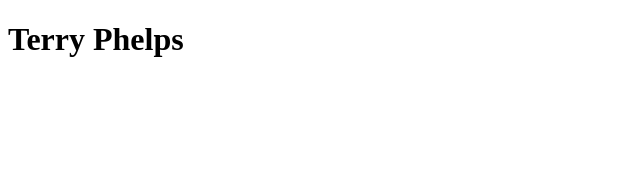
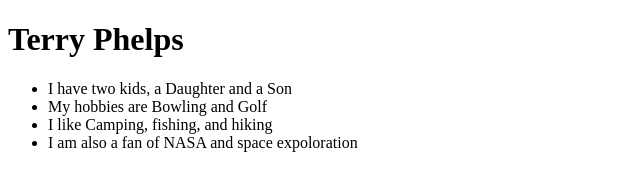
Before and after one commit to terryphelps/day-1, a plain HTML site: page index.html in a window 1280 px wide. Shown: the whole page, without its empty margins (0-640 px from the left). Drawn offline with Linux system fonts and the light colour scheme.

Commit message:
Updated my BIO

```diff
--- a/index.html
+++ b/index.html
@@ -10,6 +10,12 @@
 
 <body>
   <h1>Terry Phelps</h1>
+  <ul>
+    <li>I have two kids, a Daughter and a Son</li>
+    <li>My hobbies are Bowling and Golf</li>
+    <li>I like Camping, fishing, and hiking</li>
+    <li>I am also a fan of NASA and space expoloration</li>
+  </ul>
 </body>
 
 </html>
```
